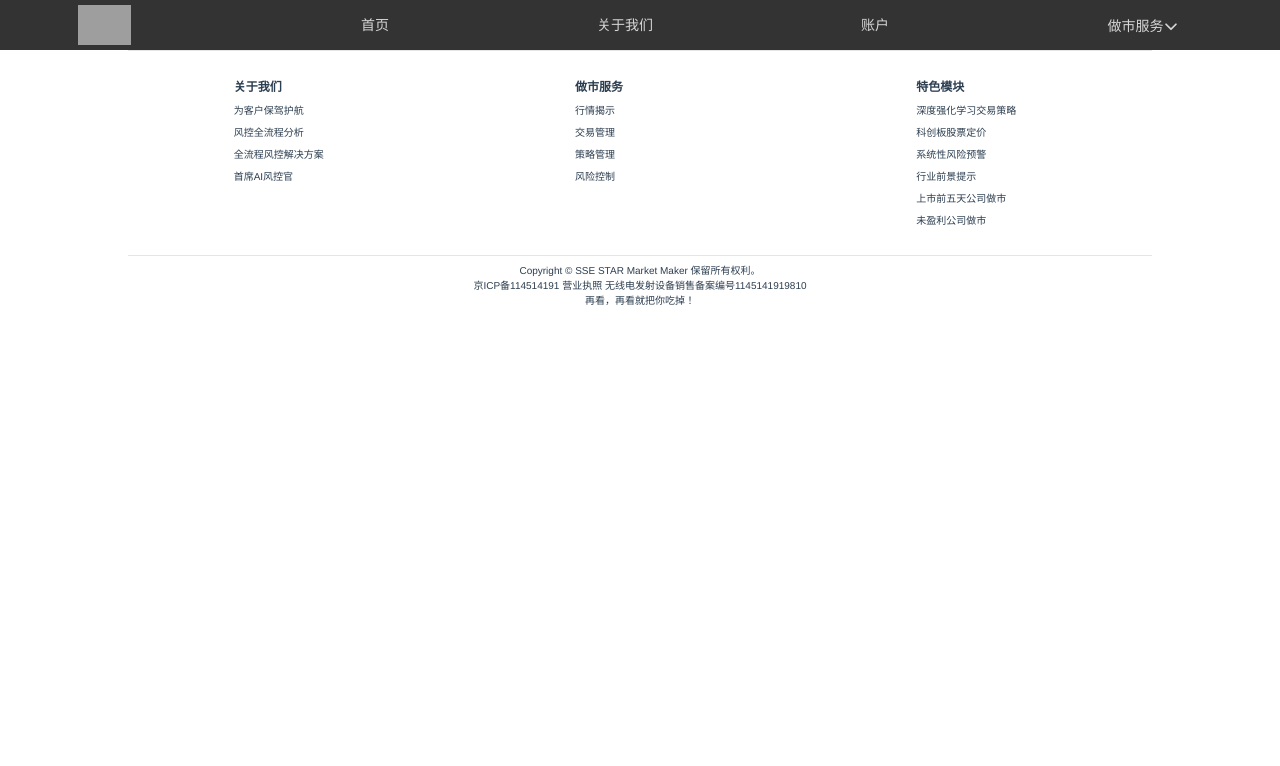
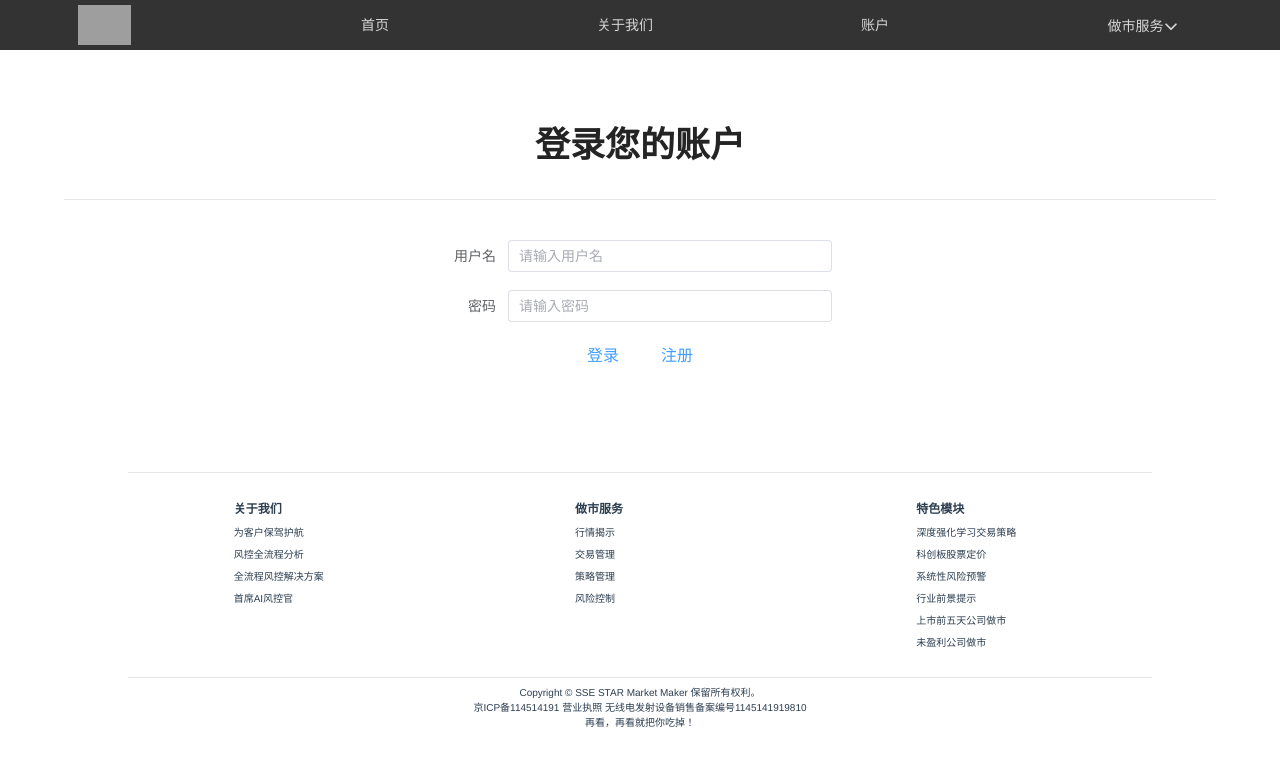
Before and after one commit to Naturalifica/CitiCup-frontend, a Vue app: page /account/login in a window 1280 px wide. Shown: the top 766 px of the page. Built offline with nearby package versions, Linux system fonts and the light colour scheme; grey boxes are pictures that could not be loaded.

Commit message:
Home Page 到此算是真的告一段落啦

```diff
--- /dev/null
+++ b/src/components/About/About.vue
@@ -0,0 +1,13 @@
+<template>
+
+</template>
+
+<script>
+export default {
+  name: "About"
+}
+</script>
+
+<style scoped>
+
+</style>
--- a/src/components/Account/Account.vue
+++ b/src/components/Account/Account.vue
@@ -4,7 +4,7 @@
       <div class="sub-title">账户管理</div>
       <div v-if="this.$store.state.isLogin"></div>
       <div v-else>
-        <router-link to="/login" style="font-size: large; color: #409EFF">点击登录</router-link>
+        <router-link to="/account/login" style="font-size: large; color: #409EFF">点击登录</router-link>
       </div>
     </div>
   </div>
--- a/src/components/Account/Login.vue
+++ b/src/components/Account/subComponents/Login.vue
@@ -13,7 +13,7 @@
             </el-form-item>
             <el-button type="primary" text style="font-size: medium" @click="submitForm(form)"
             >登录</el-button>
-            <el-button type="primary" text style="font-size: medium" @click="$router.push('register')"
+            <el-button type="primary" text style="font-size: medium" @click="$router.push('/account/register')"
             >注册</el-button>
           </el-form>
         </div>
--- a/src/components/CoComponents/NavTop.vue
+++ b/src/components/CoComponents/NavTop.vue
@@ -7,7 +7,7 @@
         <img src="src/components/CoComponents/images/logo.png" alt="logo">
       </div>
       <div @click="routerPush('/')">首页</div>
-      <div @click="routerPush('/')">关于我们</div>
+      <div @click="routerPush('/about')">关于我们</div>
       <div @click="routerPush('/account')">账户</div>
       <div style="width: 125px; align-items: center; justify-content: center">
         <el-dropdown >
--- a/src/router/index.js
+++ b/src/router/index.js
@@ -1,12 +1,13 @@
 import { createRouter, createWebHistory } from 'vue-router'
 import Home from '../components/Home/Home.vue'
-import Trading from "~/components/Trading/Trading.vue";
-import Strategy from "~/components/Strategy/Strategy.vue";
-import Account from "~/components/Account/Account.vue";
-import Risk from "~/components/Risk/Risk.vue";
-import Market from "~/components/Market/Market.vue";
-import Register from "../components/Account/Register.vue";
-import Login from "../components/Account/Login.vue";
+import Trading from "../components/Trading/Trading.vue";
+import Strategy from "../components/Strategy/Strategy.vue";
+import Account from "../components/Account/Account.vue";
+import Risk from "../components/Risk/Risk.vue";
+import Market from "../components/Market/Market.vue";
+import Register from "../components/Account/subComponents/Register.vue";
+import Login from "../components/Account/subComponents/Login.vue";
+import About from "../components/About/About.vue";
 
 const router = createRouter({
     history: createWebHistory(import.meta.env.BASE_URL),
@@ -42,15 +43,20 @@ const router = createRouter({
             component: Market
         },
         {
-            path: '/register',
+            path: '/account/register',
             name: 'register',
             component: Register
         },
         {
-            path: '/login',
+            path: '/account/login',
             name: 'login',
             component: Login
         },
+        {
+            path: '/about',
+            name: 'about',
+            component: About
+        }
     ]
 })
 
```
Also changed, not shown: src/components/Account/subComponents/Register.vue (renamed from src/components/Account/Register.vue), 2 other files (tests, documents, lock files or other folders).
